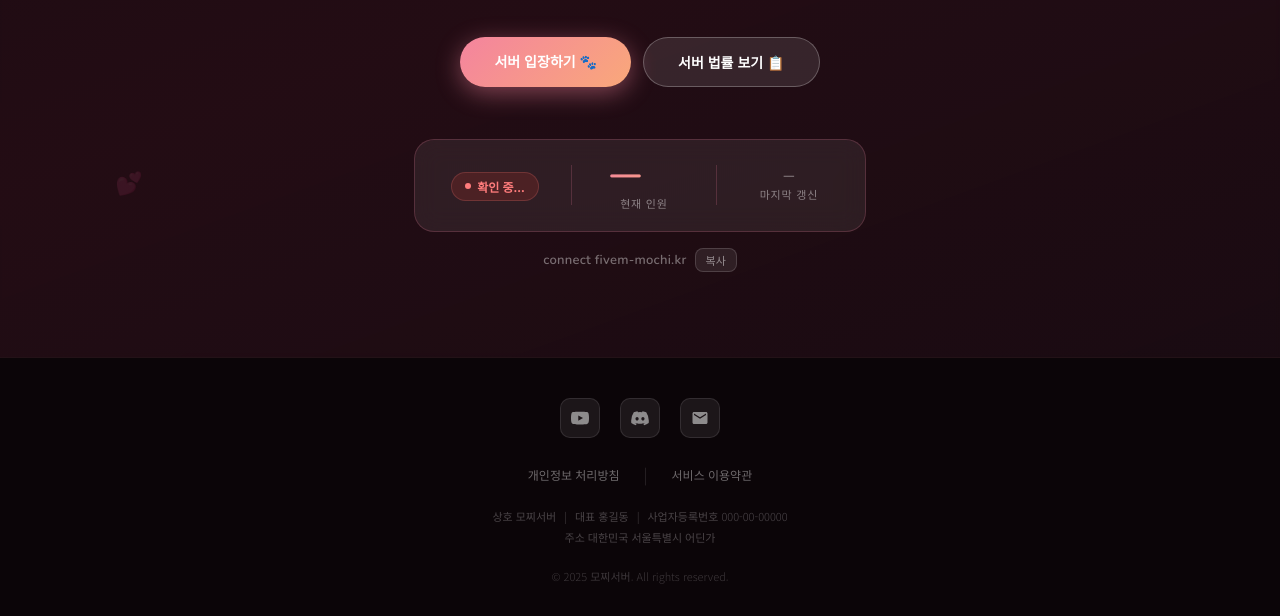
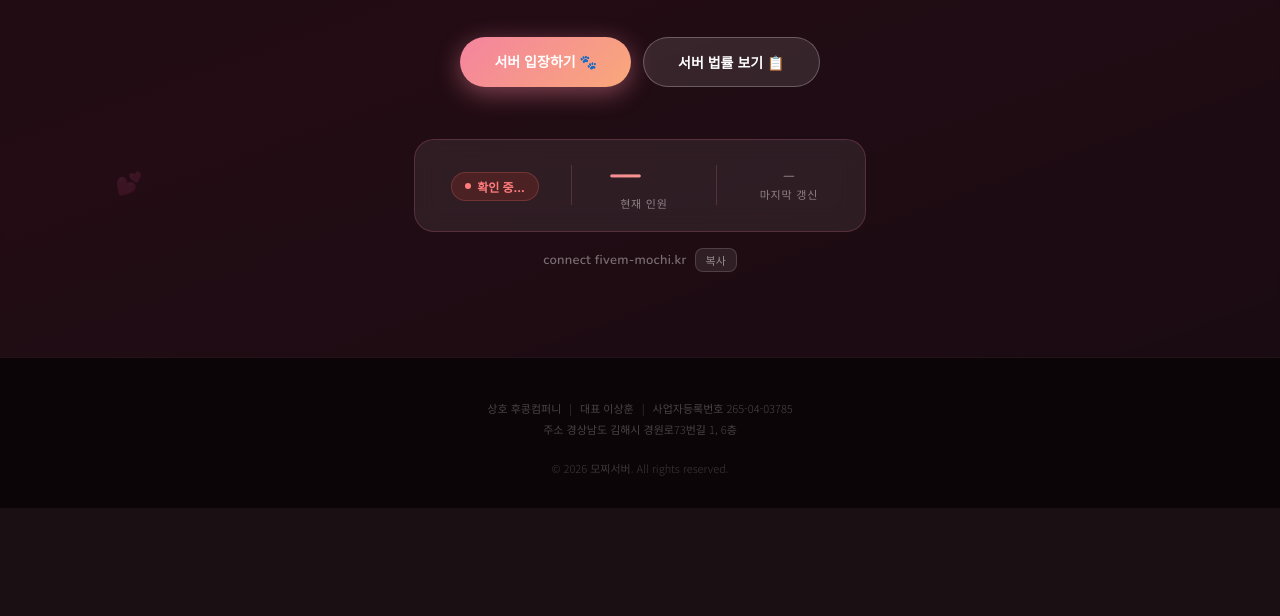
Before and after one commit to rayacers0809/mochi, a plain HTML site: page index.html in a window 1280 px wide. Shown: the part 443-1059 px from the top of the page. After the commit the page ends 951 px from the top, so only its background shows below. Drawn offline with nearby package versions, Linux system fonts and the light colour scheme; no server answers.

Commit message:
Update index.html

```diff
--- a/index.html
+++ b/index.html
@@ -151,17 +151,11 @@ footer{background:rgba(10,4,8,.85);border-top:1px solid rgba(244,132,158,.1);bac
 </section>
 
 <footer>
-  <div class="footer-sns">
-    <a href="#" class="sns-btn" title="YouTube"><svg width="18" height="18" viewBox="0 0 24 24" fill="currentColor"><path d="M23.5 6.2a3 3 0 0 0-2.1-2.1C19.5 3.5 12 3.5 12 3.5s-7.5 0-9.4.6A3 3 0 0 0 .5 6.2 31 31 0 0 0 0 12a31 31 0 0 0 .5 5.8 3 3 0 0 0 2.1 2.1c1.9.6 9.4.6 9.4.6s7.5 0 9.4-.6a3 3 0 0 0 2.1-2.1A31 31 0 0 0 24 12a31 31 0 0 0-.5-5.8zM9.7 15.5V8.5l6.3 3.5-6.3 3.5z"/></svg></a>
-    <a href="#" class="sns-btn" title="Discord"><svg width="18" height="18" viewBox="0 0 24 24" fill="currentColor"><path d="M20.3 4.4A19.7 19.7 0 0 0 15.4 3c-.2.4-.5.9-.7 1.3a18.2 18.2 0 0 0-5.4 0A13 13 0 0 0 8.6 3 19.6 19.6 0 0 0 3.7 4.4 20.7 20.7 0 0 0 .4 18.5a19.8 19.8 0 0 0 6 3 14.5 14.5 0 0 0 1.3-2 12.9 12.9 0 0 1-2-.1 1 1 0 0 1 .1-.5 13 13 0 0 0 2 .2 13.1 13.1 0 0 0 8.4 0 13 13 0 0 0 2-.2 1 1 0 0 1 .1.5 12.9 12.9 0 0 1-2 .1 14.5 14.5 0 0 0 1.3 2 19.8 19.8 0 0 0 6-3A20.7 20.7 0 0 0 20.3 4.4zM8.1 15.3c-1.2 0-2.1-1.1-2.1-2.4s.9-2.4 2.1-2.4 2.1 1.1 2.1 2.4-.9 2.4-2.1 2.4zm7.8 0c-1.2 0-2.1-1.1-2.1-2.4s.9-2.4 2.1-2.4 2.1 1.1 2.1 2.4-.9 2.4-2.1 2.4z"/></svg></a>
-    <a href="#" class="sns-btn" title="카페"><svg width="18" height="18" viewBox="0 0 24 24" fill="currentColor"><path d="M20 4H4c-1.1 0-2 .9-2 2v12c0 1.1.9 2 2 2h16c1.1 0 2-.9 2-2V6c0-1.1-.9-2-2-2zm0 4l-8 5-8-5V6l8 5 8-5v2z"/></svg></a>
+  <div class="footer-biz">
+    상호 후콩컴퍼니<span>|</span>대표 이상훈<span>|</span>사업자등록번호 265-04-03785<br>
+    주소 경상남도 김해시 경원로73번길 1, 6층
   </div>
-  <div class="footer-divider"><a href="#">개인정보 처리방침</a><span>|</span><a href="#">서비스 이용약관</a></div>
-  <div class="footer-biz">
-    상호 모찌서버<span>|</span>대표 홍길동<span>|</span>사업자등록번호 000-00-00000<br>
-    주소 대한민국 서울특별시 어딘가
-  </div>
-  <div class="footer-copy">© 2025 모찌서버. All rights reserved.</div>
+  <div class="footer-copy">© 2026 모찌서버. All rights reserved.</div>
 </footer>
 
 <script type="module">
```
